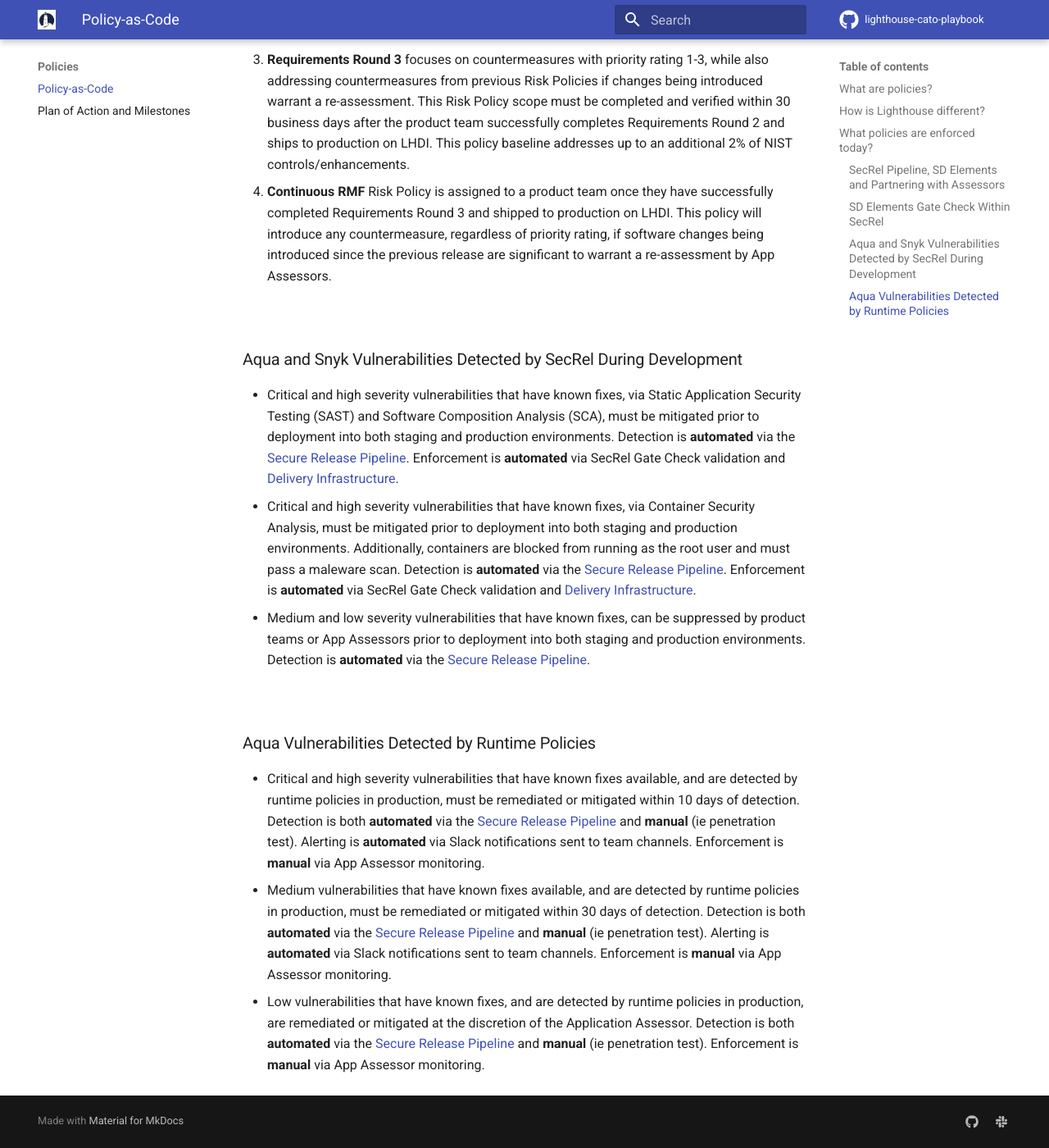
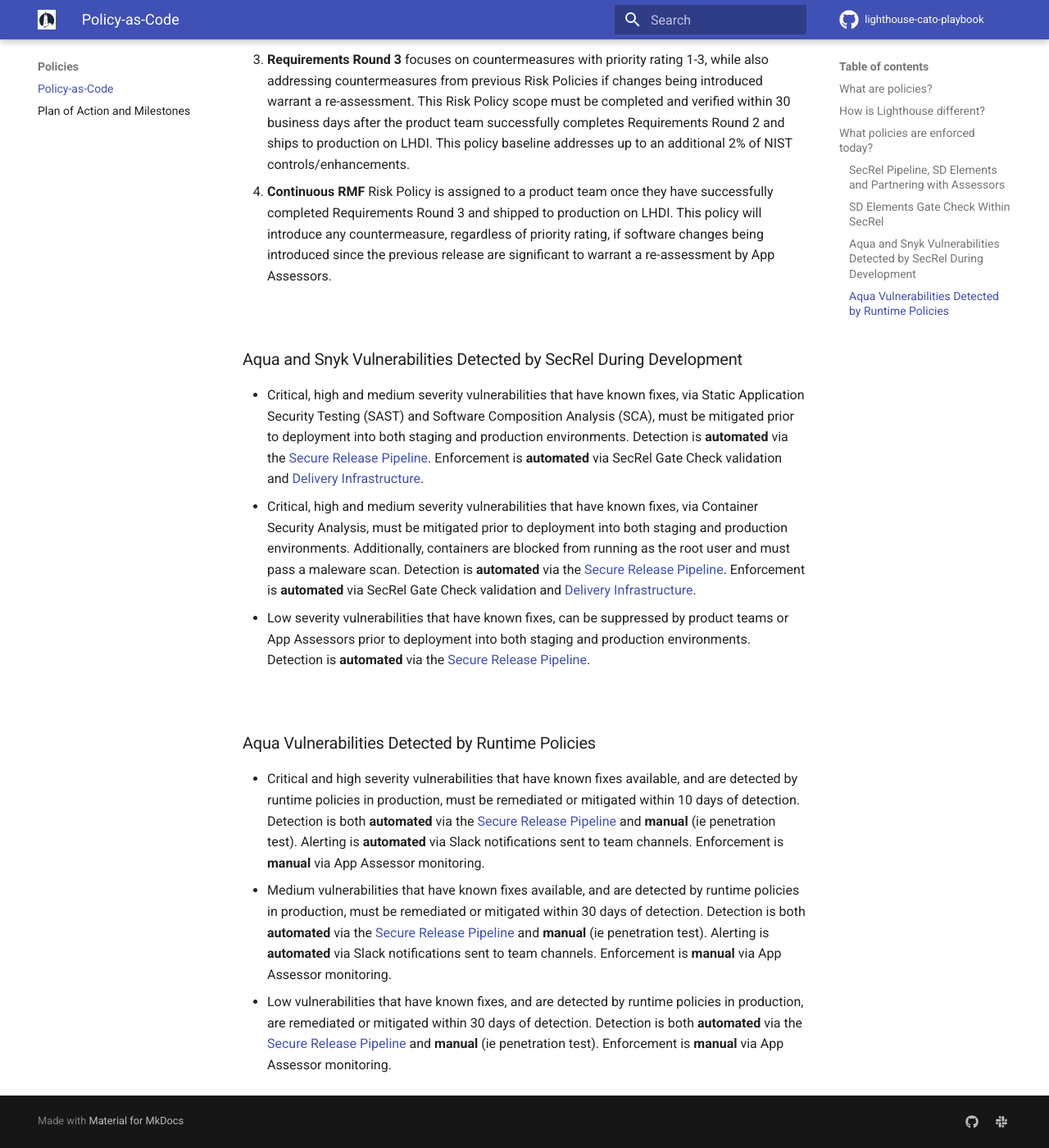
Before and after one commit to rise8-us/cato-playbook, an MkDocs documentation site: the page built from docs/policy.md, in a window 1280 px wide and 1400 px high, scrolled down 1830 px. Shown: the whole window at 82% size. Built offline with MkDocs 1.6.1 and Material for MkDocs 9.7.7, drawn with Linux system fonts in a browser that asks for light colours; comment, search, counter and statistics services are not loaded.

Commit message:
Update policy.md

```diff
--- a/docs/policy.md
+++ b/docs/policy.md
@@ -34,13 +34,13 @@
 <br/>
 
 ### Aqua and Snyk Vulnerabilities Detected by SecRel During Development
-- Critical and high severity vulnerabilities that have known fixes, via Static Application Security Testing (SAST) and Software Composition Analysis (SCA), must be mitigated prior to deployment into both staging and production environments. Detection is **automated** via the [Secure Release Pipeline](https://department-of-veterans-affairs.github.io/lighthouse-tornado). Enforcement is **automated** via SecRel Gate Check validation and [Delivery Infrastructure](https://department-of-veterans-affairs.github.io/lighthouse-di-documentation/).
-- Critical and high severity vulnerabilities that have known fixes, via Container Security Analysis, must be mitigated prior to deployment into both staging and production environments. Additionally, containers are blocked from running as the root user and must pass a maleware scan. Detection is **automated** via the [Secure Release Pipeline](https://department-of-veterans-affairs.github.io/lighthouse-tornado/). Enforcement is **automated** via SecRel Gate Check validation and [Delivery Infrastructure](https://department-of-veterans-affairs.github.io/lighthouse-di-documentation/).
-- Medium and low severity vulnerabilities that have known fixes, can be suppressed by product teams or App Assessors prior to deployment into both staging and production environments. Detection is **automated** via the [Secure Release Pipeline](https://department-of-veterans-affairs.github.io/lighthouse-tornado/).
+- Critical, high and medium severity vulnerabilities that have known fixes, via Static Application Security Testing (SAST) and Software Composition Analysis (SCA), must be mitigated prior to deployment into both staging and production environments. Detection is **automated** via the [Secure Release Pipeline](https://department-of-veterans-affairs.github.io/lighthouse-tornado). Enforcement is **automated** via SecRel Gate Check validation and [Delivery Infrastructure](https://department-of-veterans-affairs.github.io/lighthouse-di-documentation/).
+- Critical, high and medium severity vulnerabilities that have known fixes, via Container Security Analysis, must be mitigated prior to deployment into both staging and production environments. Additionally, containers are blocked from running as the root user and must pass a maleware scan. Detection is **automated** via the [Secure Release Pipeline](https://department-of-veterans-affairs.github.io/lighthouse-tornado/). Enforcement is **automated** via SecRel Gate Check validation and [Delivery Infrastructure](https://department-of-veterans-affairs.github.io/lighthouse-di-documentation/).
+- Low severity vulnerabilities that have known fixes, can be suppressed by product teams or App Assessors prior to deployment into both staging and production environments. Detection is **automated** via the [Secure Release Pipeline](https://department-of-veterans-affairs.github.io/lighthouse-tornado/).
 
 <br/>
 
 ### Aqua Vulnerabilities Detected by Runtime Policies
 - Critical and high severity vulnerabilities that have known fixes available, and are detected by runtime policies in production, must be remediated or mitigated within 10 days of detection. Detection is both **automated** via the [Secure Release Pipeline](https://department-of-veterans-affairs.github.io/lighthouse-tornado/) and **manual** (ie penetration test). Alerting is **automated** via Slack notifications sent to team channels. Enforcement is **manual** via App Assessor monitoring.
 - Medium vulnerabilities that have known fixes available, and are detected by runtime policies in production, must be remediated or mitigated within 30 days of detection. Detection is both **automated** via the  [Secure Release Pipeline](https://department-of-veterans-affairs.github.io/lighthouse-tornado/) and **manual** (ie penetration test). Alerting is **automated** via Slack notifications sent to team channels. Enforcement is **manual** via App Assessor monitoring.
-- Low vulnerabilities that have known fixes, and are detected by runtime policies in production, are remediated or mitigated at the discretion of the Application Assessor. Detection is both **automated** via the [Secure Release Pipeline](https://department-of-veterans-affairs.github.io/lighthouse-tornado/) and **manual** (ie penetration test). Enforcement is **manual** via App Assessor monitoring.
+- Low vulnerabilities that have known fixes, and are detected by runtime policies in production, are remediated or mitigated within 30 days of detection. Detection is both **automated** via the [Secure Release Pipeline](https://department-of-veterans-affairs.github.io/lighthouse-tornado/) and **manual** (ie penetration test). Enforcement is **manual** via App Assessor monitoring.
```
